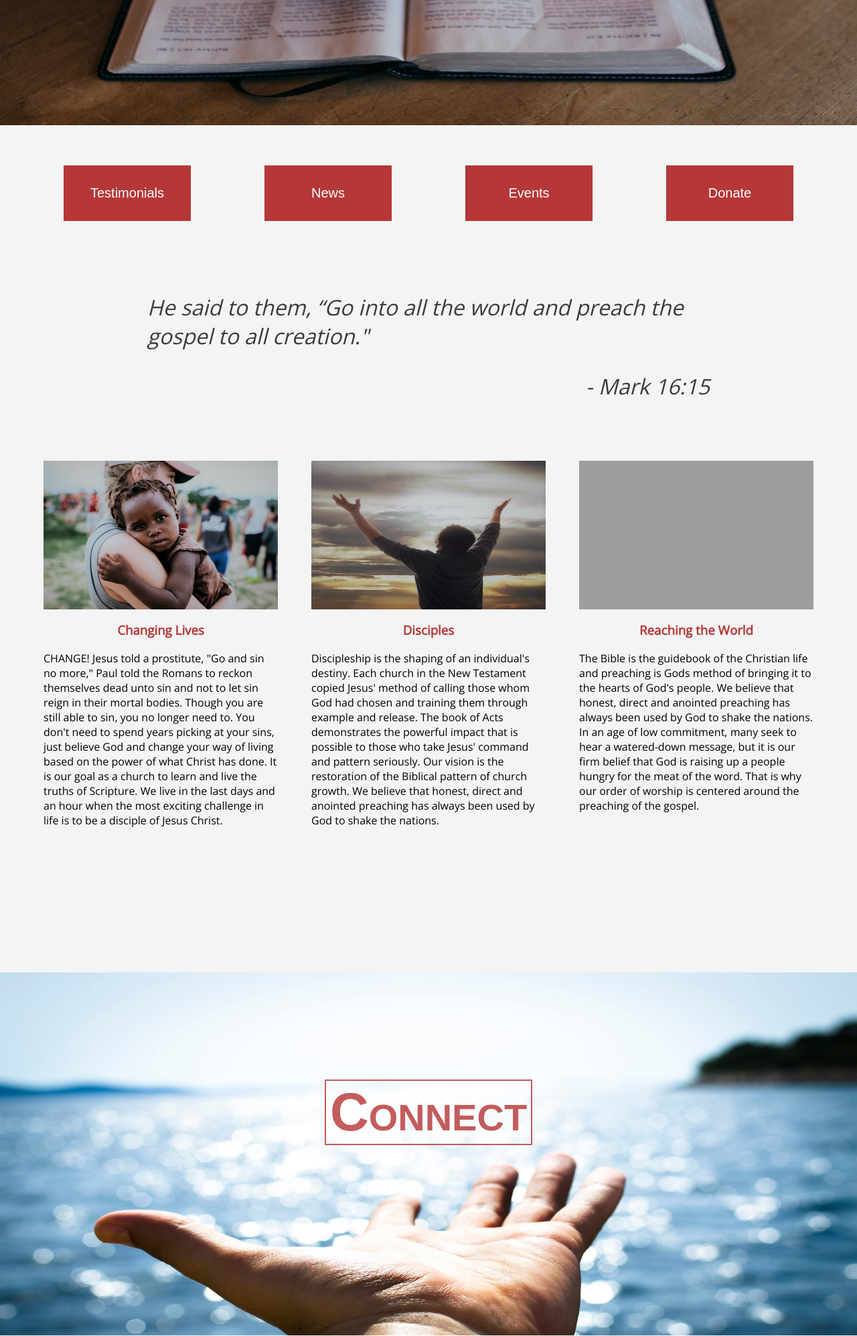
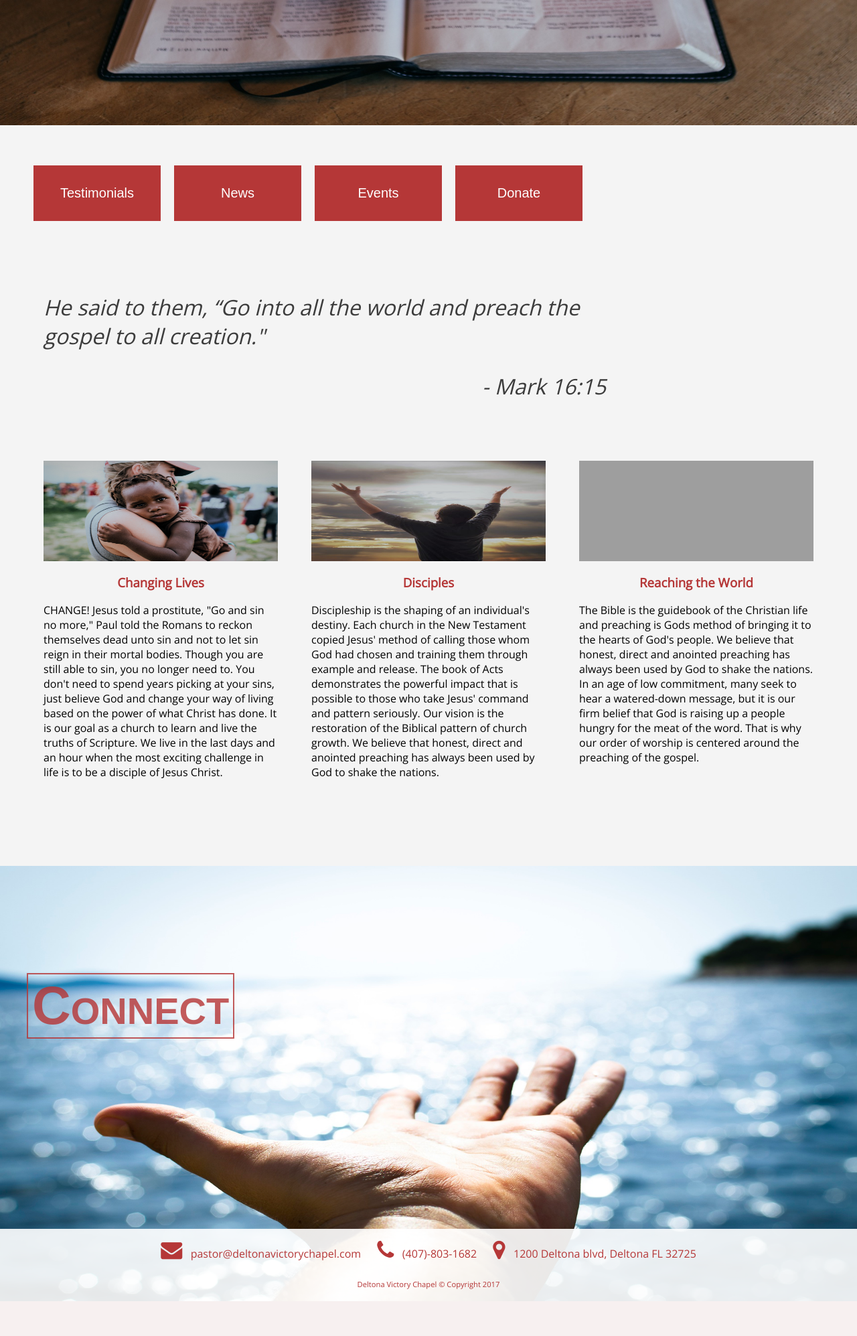
Before and after one commit to bryangators/dvc_chapel, a PHP site: page / in a window 1280 px wide. Shown: the part 559-2554 px from the top of the page at 67% size. After the commit the page ends 2502 px from the top, so only its background shows below. Run offline with PHP 8.4, Linux system fonts and the light colour scheme; grey boxes are pictures that could not be loaded.

Commit message:
fix for content spacing on mobile

```diff
--- a/css/indexStyles.css
+++ b/css/indexStyles.css
@@ -117,7 +117,7 @@ section{
 
 .text_box{
 	width: 20%;
-	/*min-height: 500px;*/
+	max-height: 500px;
 	min-width: 350px;
 }
 
@@ -207,10 +207,19 @@ section{
 
 .flyerWrap{
 	margin:0 auto;
+	/*Flexbox code for different browsers*/
+	display: -webkit-flex;
+	display: -ms-flexbox;
 	display: flex;
-	justify-content: space-around;
-	flex-direction: row;
-	flex-wrap: wrap;
+	-webkit-box-orient: horizontal;
+    -webkit-box-direction: normal;
+    -webkit-flex-direction: row;
+    -ms-flex-direction: row;
+    flex-direction: row;
+    -webkit-flex-wrap: wrap;
+    -ms-flex-wrap: wrap;
+    flex-wrap: wrap;
+	/*justify-content: space-around;*/
 	max-width: 1200px;
 }
 
--- a/index.html
+++ b/index.html
@@ -120,6 +120,7 @@
 					</p>
 				</div>
 			</div>
+			<div style="height: 80px;">
 		</section>
 		<!-- End of second section -->
 
```
